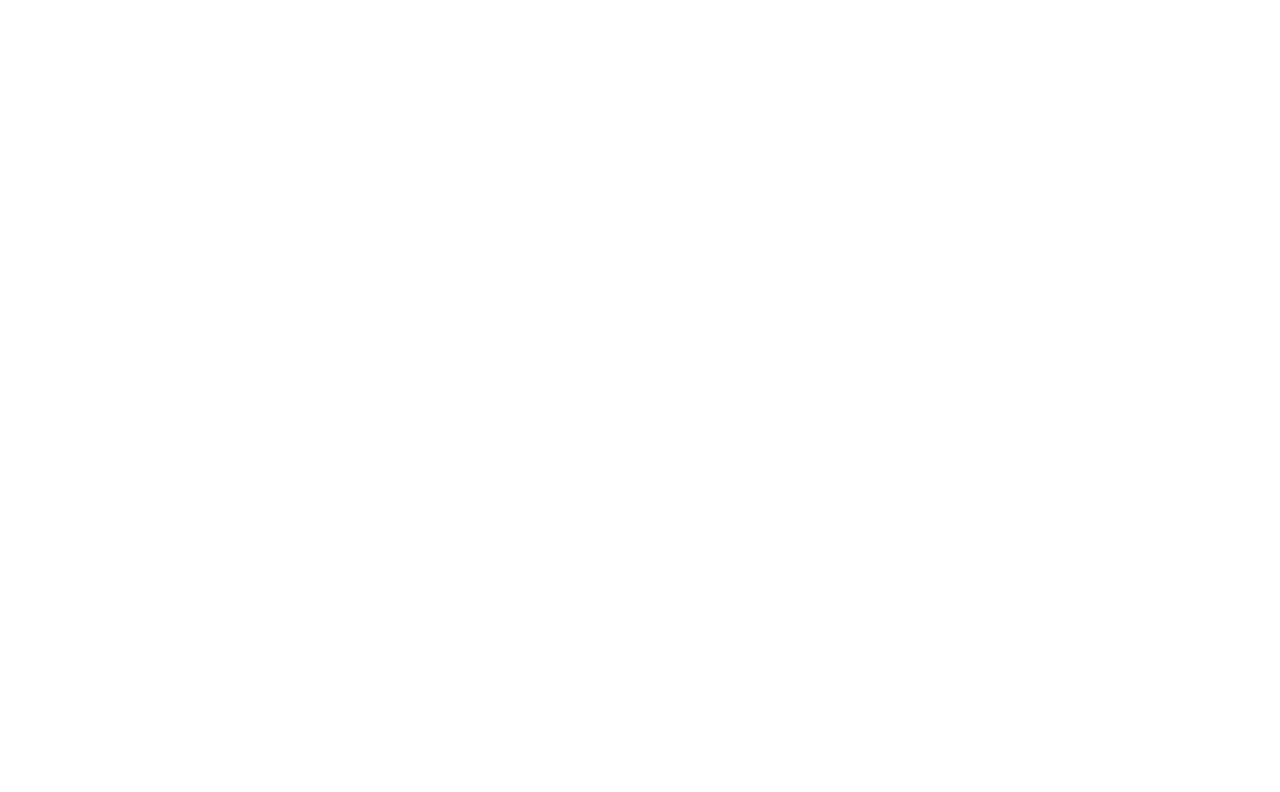
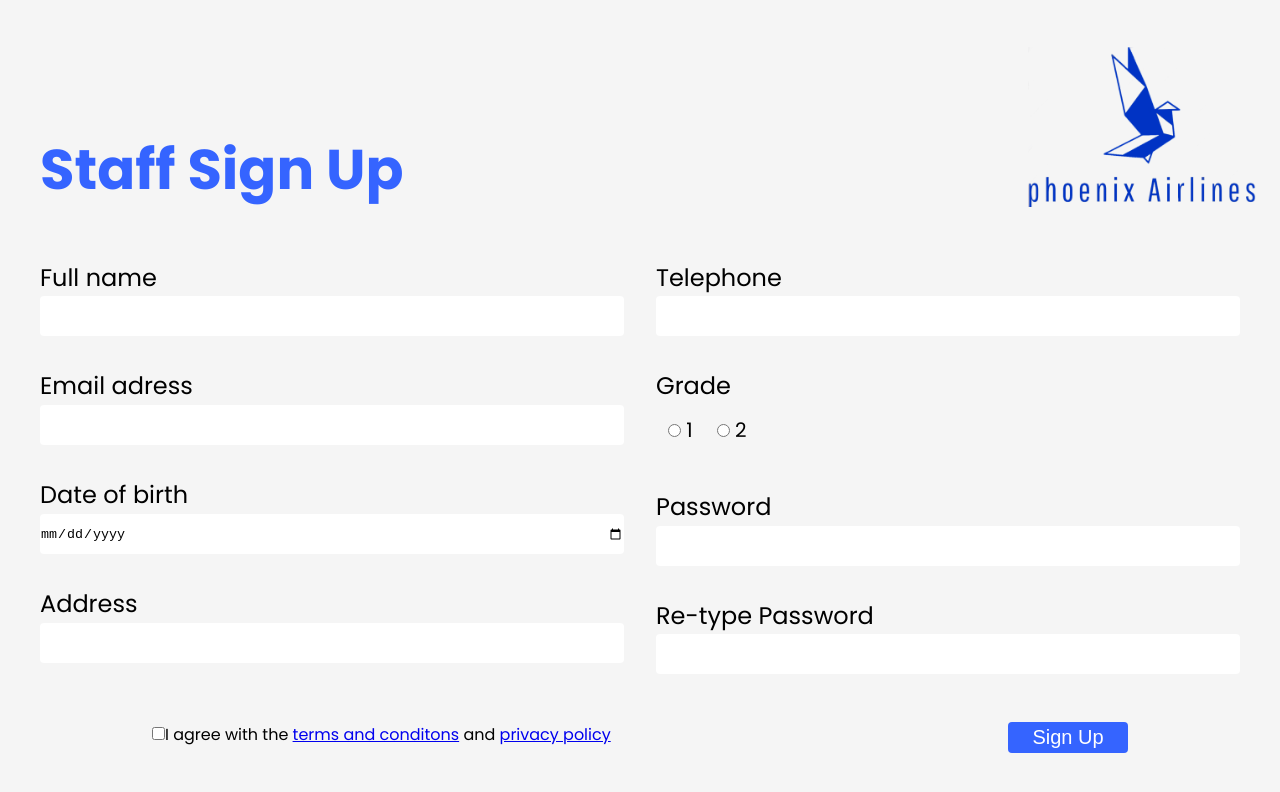
Before and after one commit to BhanuHasaranga/PhoneixAirline, an Angular app: page /StaffSignup in a window 1280 px wide. Before the commit this address led to /. Shown: the top 792 px of the page. Built offline with nearby package versions, Linux system fonts and the light colour scheme.

Commit message:
staff sign up done

```diff
--- a/src/app/app-routing.module.ts
+++ b/src/app/app-routing.module.ts
@@ -6,7 +6,8 @@ import { UserSignupComponent } from './user-signup/user-signup.component';
 
 const routes: Routes = [
   { path : '', component : LoginComponent},
-  { path : 'UserSignup', component : UserSignupComponent}
+  { path : 'UserSignup', component : UserSignupComponent},
+  { path : 'StaffSignup', component : StaffSignupComponent}
 ];
 
 @NgModule({
--- a/src/app/staff-signup/staff-signup.component.html
+++ b/src/app/staff-signup/staff-signup.component.html
@@ -1 +1,63 @@
-<p>staff-signup works!</p>
+<div class="container-1">
+    <div class="head">
+        <h1>Staff Sign Up</h1>
+        <img src="assets/images/logo_PNG 1.png" alt="">
+    </div>
+    <div class="form">
+        <div class="column">
+            <div class="input mb-3">
+                <label for="fullname" class="form-label">Full name</label><br>
+                <input type="text" class="form-control" id="fullname" >
+            </div>
+            <div class="input mb-3">
+                <label for="email" class="form-label">Email adress</label><br>
+                <input type="email" class="form-control" id="email">
+            </div>
+            <div class="input mb-3">
+                <label for="dob" class="form-label">Date of birth</label><br>
+                <input type="date" class="form-control" id="dob">
+            </div>
+            <div class="input mb-3">
+                <label for="address" class="form-label">Address</label><br>
+                <input type="text" class="form-control" id="address">
+            </div>
+        </div>
+
+        <div class="column">
+            <div class="input mb-3">
+                <label for="telephone" class="form-label">Telephone</label><br>
+                <input type="number" class="form-control" id="telephone" >
+            </div>
+            <div class="input mb-3">
+                <p>Grade</p>
+                <div class="radio">
+                    <div class="grade">
+                        <input type="radio" id="age1" name="age" value="30">
+                        <label for="age1"> 1</label>
+                    </div>
+                    <div class="grade">
+                        <input type="radio" id="age2" name="age" value="60">
+                        <label for="age2"> 2</label>
+                    </div>
+                </div>
+            </div>
+            <div class="input mb-3">
+                <label for="password" class="form-label">Password</label><br>
+                <input type="password" class="form-control" id="password">
+            </div>
+            <div class="input mb-3">
+                <label for="password" class="form-label">Re-type Password</label><br>
+                <input type="password" class="form-control" id="password">
+            </div>
+        </div>
+    </div>
+    <div class="agree-signup">
+        <div class="checkbox">
+            <input type="checkbox" class="form-check-input" id="Terms-Conditons">
+            <label class="form-check-label" for="Terms-Conditons">I agree with the <a routerLink="">terms and conditons</a> and <a routerLink="">privacy policy</a> </label>
+        </div>
+        <div class="btn">
+            <button type="submit" class="btn btn-primary">Sign Up</button>
+        </div>
+    </div>
+</div>
--- a/src/styles.css
+++ b/src/styles.css
@@ -119,3 +119,13 @@ button {
     font-size: 2vh;
     margin: 0 16vh 0 16vh;
 }
+.input p {
+    color: black;
+}
+.radio {
+    display: flex;
+}
+.grade {
+    font-size: 2.5vh;
+    padding: 1.5vh;
+}
```
